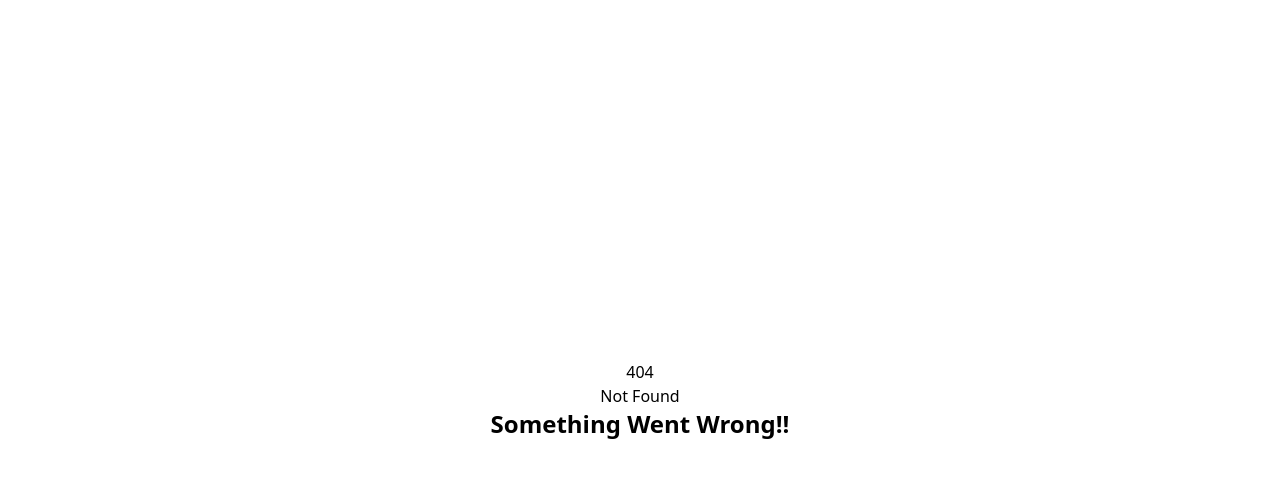
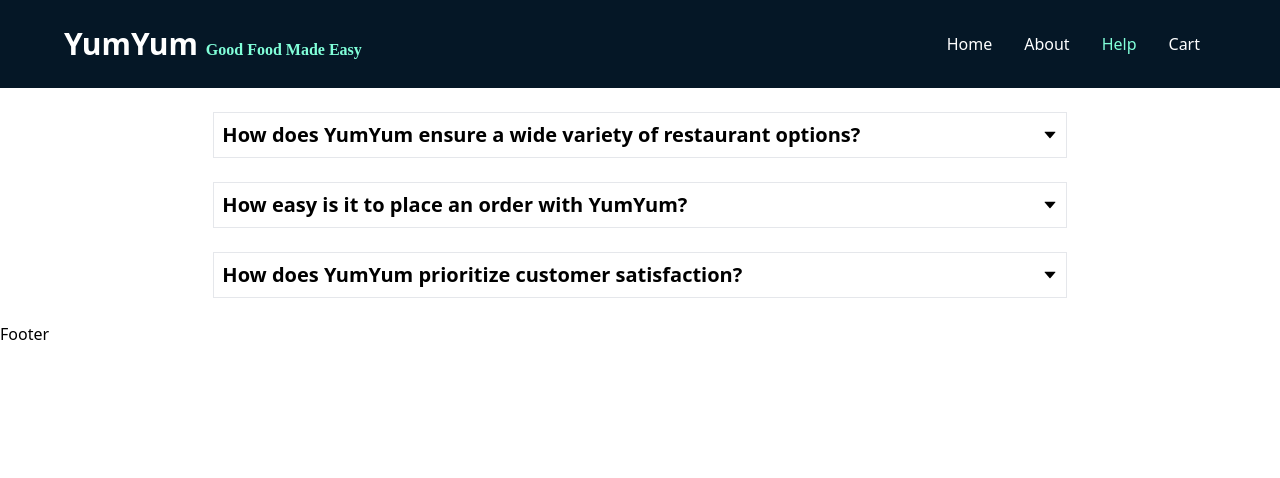
Before and after one commit to KunalSalunkhe12/YUMYUM-Food-ordering-app, a React (Vite) app: page /help in a window 1280 px wide. Before the commit this address had no page. Shown: the top 478 px of the page. Built offline with nearby package versions, Linux system fonts and the light colour scheme; a web font is replaced by a local one.

Commit message:
feature: accordion in help page

```diff
--- a/package.json
+++ b/package.json
@@ -15,7 +15,7 @@
   "dependencies": {
     "react": "^18.2.0",
     "react-dom": "^18.2.0",
-    "react-icons": "^4.8.0",
+    "react-icons": "^4.9.0",
     "react-router-dom": "^6.11.2"
   },
   "devDependencies": {
--- a/src/components/About.js
+++ b/src/components/About.js
@@ -8,10 +8,10 @@
                 <img src={Logo} alt="YumYum Logo" />
             </div>
             <h2 className="text-xl font-bold">WelCome to YumYum!</h2>
-            <p className="w-1/2 my-6 text-center font-semibold">
+            <p className="w-1/2 my-6 text-center">
                 At YumYum, we believe that good food brings people together. We are an innovative online food ordering platform designed to satisfy your cravings and deliver delicious meals right to your doorstep. Whether you're in the mood for a piping hot pizza, a scrumptious burger, a hearty bowl of pasta, or some exotic sushi, YumYum has got you covered.
             </p>
-            <p className="w-1/2 my-6 text-center font-semibold">
+            <p className="w-1/2 my-6 text-center">
                 Our mission is to make food ordering convenient, effortless, and enjoyable. With just a few clicks or taps, you can explore a wide variety of cuisines, discover new flavors, and have your favorite dishes delivered straight to you. Say goodbye to long waits and limited choices. YumYum brings a world of culinary delights to your fingertips.
             </p>
         </div>
--- a/src/components/Contact.js
+++ /dev/null
@@ -1,43 +0,0 @@
-import React from "react";
-import { Outlet } from "react-router-dom";
-
-class Contact extends React.Component {
-
-    constructor(props) {
-        super(props)
-        console.log("constructor")
-        this.state = {
-            count: 0
-        }
-    }
-
-    componentDidMount() {
-        console.log("componentDidMount")
-    }
-
-    componentDidUpdate() {
-        console.log("componentDidUpdate")
-
-    }
-
-    componentWillUnmount() {
-        console.log("componentWillUnmount")
-    }
-
-    render() {
-        console.log("render")
-        return (
-            <>
-                <div>Hello From ClassComponent {this.state.count}</div>
-                <button onClick={() => {
-                    this.setState({
-                        count: this.state.count + 1
-                    })
-                }} className="bg-primary text-white p-2">Click</button>
-                <Outlet />
-            </>
-        )
-    }
-}
-
-export default Contact
--- a/src/components/Header.js
+++ b/src/components/Header.js
@@ -16,7 +16,7 @@
                 </li>
                 <li className="p-4 list-none inline-block transition ease-in-out duration-100 hover:scale-105">
                     <NavLink className={({ isActive, isPending }) =>
-                        isPending ? "text-white" : isActive ? "text-secondary" : ""} to="/contact">Contact</NavLink>
+                        isPending ? "text-white" : isActive ? "text-secondary" : ""} to="/help">Help</NavLink>
                 </li>
                 <li className="p-4 list-none inline-block transition ease-in-out duration-100 hover:scale-105">
                     <NavLink className={({ isActive, isPending }) =>
--- /dev/null
+++ b/src/components/Help.js
@@ -0,0 +1,37 @@
+import React, { useState } from 'react'
+import { AiFillCaretDown, AiFillCaretUp } from "react-icons/ai"
+import { HELP_FAQ } from '../constant'
+
+const Section = ({ id, question, answer, isVisible, setIsVisible }) => {
+    return (
+        <div className='border mt-6 p-2'>
+            <div className='flex justify-between items-center'>
+                <h2 className='font-semibold text-xl'>{question}</h2>
+                {
+                    id === isVisible ?
+                        <AiFillCaretUp className='cursor-pointer' onClick={() => setIsVisible("")} />
+                        :
+                        <AiFillCaretDown className='cursor-pointer' onClick={() => setIsVisible(id)} />
+                }
+            </div>
+            {
+                id === isVisible && <p className='mt-4'>{answer}</p>
+            }
+
+        </div>
+    )
+}
+
+const Help = () => {
+    const [isVisible, setIsVisible] = useState("")
+    return (
+        <div className='w-2/3 mx-auto my-6'>
+            {
+                HELP_FAQ.map(faq => <Section key={faq.id} id={faq.id} question={faq.question} answer={faq.answer} isVisible={isVisible} setIsVisible={setIsVisible} />)
+            }
+
+        </div>
+    )
+}
+
+export default Help
--- a/src/components/MenuCard.js
+++ b/src/components/MenuCard.js
@@ -2,6 +2,7 @@
 import { CDN_IMG_URL } from "../constant";
 
 const MenuCard = ({ menu }) => {
+    console.log(menu)
     return (
         <>
             <div className="flex justify-between items-center my-6">
@@ -12,7 +13,7 @@
                 </div>
                 <div className="flex flex-col gap-2 justify-center items-center">
                     <div className="w-32">
-                        <img className="rounded-md" src={CDN_IMG_URL + menu.imageId} alt="Menu item image" />
+                        <img className="rounded-md" src={CDN_IMG_URL + menu.imageId} alt="Menu Item Image" />
                     </div>
                     <button className="bg-primary text-sm text-secondary p-2 rounded-lg font-semibold">Add +</button>
                 </div>
--- a/src/components/RestaurantList.js
+++ b/src/components/RestaurantList.js
@@ -16,7 +16,7 @@
         try {
             const response = await fetch(RESTAURANT_LIST_URL)
             const json = await response.json()
-            setRestaurants(json?.data?.cards[2]?.data?.data?.cards)
+            setRestaurants(json?.data?.cards[0]?.data?.data?.cards)
         } catch (error) {
             console.log(error)
             setIsError(true)
@@ -27,6 +27,7 @@
     useEffect(() => {
         getAllRestaurants()
     }, [])
+    console.log(restaurants)
 
     const filteredRestaurants = restaurants.filter(restaurant => restaurant.data.name.toLowerCase().includes(searchInput.toLowerCase()))
 
--- a/src/constant.js
+++ b/src/constant.js
@@ -1,6 +1,23 @@
 export const CDN_IMG_URL = "https://res.cloudinary.com/swiggy/image/upload/fl_lossy,f_auto,q_auto,w_508,h_320,c_fill/";
 export const RESTAURANT_LIST_URL = "https://www.swiggy.com/dapi/restaurants/list/v5?lat=19.3667296&lng=72.819814&page_type=DESKTOP_WEB_LISTING"
 export const RESTAURANT_MENU_URL = "https://www.swiggy.com/dapi/menu/pl?page-type=REGULAR_MENU&complete-menu=true&lat=22.517929&lng=88.38341199999999&restaurantId=";
+export const HELP_FAQ = [
+    {
+        id: "first",
+        question: "How does YumYum ensure a wide variety of restaurant options?",
+        answer: "YumYum has partnered with the best local restaurants and popular chains in your area. We carefully select our partners based on their quality, taste, and commitment to exceptional service, ensuring that you have access to a diverse range of cuisines and flavors in one place."
+    },
+    {
+        id: "second",
+        question: "How easy is it to place an order with YumYum?",
+        answer: " Ordering with YumYum is quick and effortless. Our intuitive website and mobile app allow you to browse menus, customize your orders, and securely complete your transaction with just a few taps. It's a seamless experience from start to finish, designed to save you time."
+    },
+    {
+        id: "third",
+        question: "How does YumYum prioritize customer satisfaction?",
+        answer: "At YumYum, your satisfaction is our top priority. We strive to provide excellent customer service, ensuring that your orders are accurate, on time, and prepared with care. Our dedicated support team is always ready to assist you with any queries or concerns you may have, making your experience with YumYum as delightful as the food itself."
+    }
+]
 export const restaurantList = [
     {
         type: "restaurant",
```
Also changed, not shown: src/App.js (+3 -4 lines), 1 other file (tests, documents, lock files or other folders).
